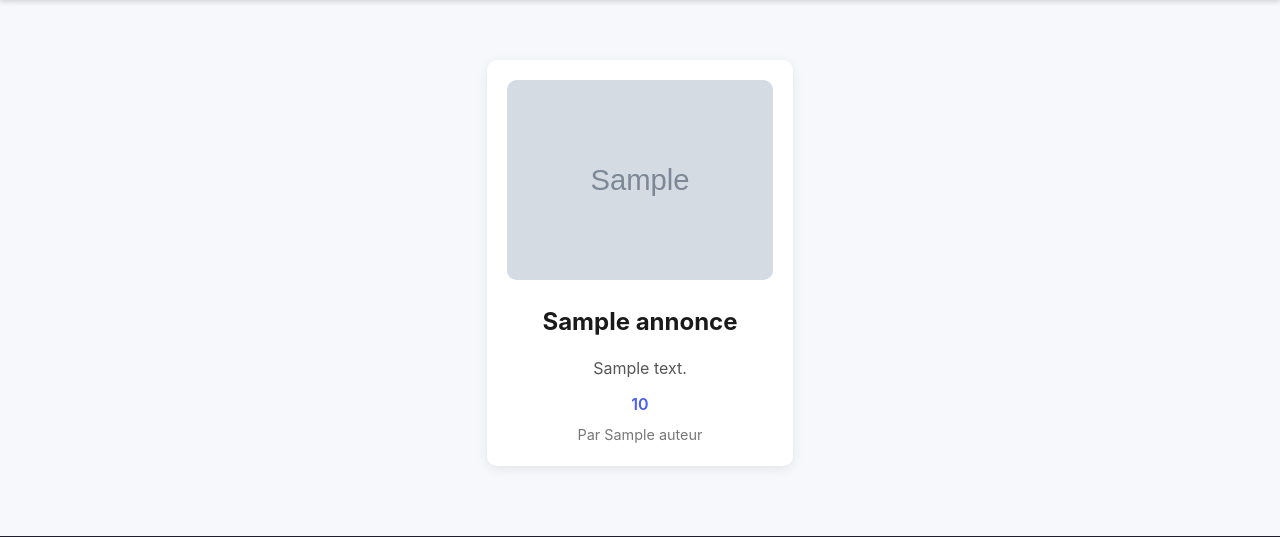
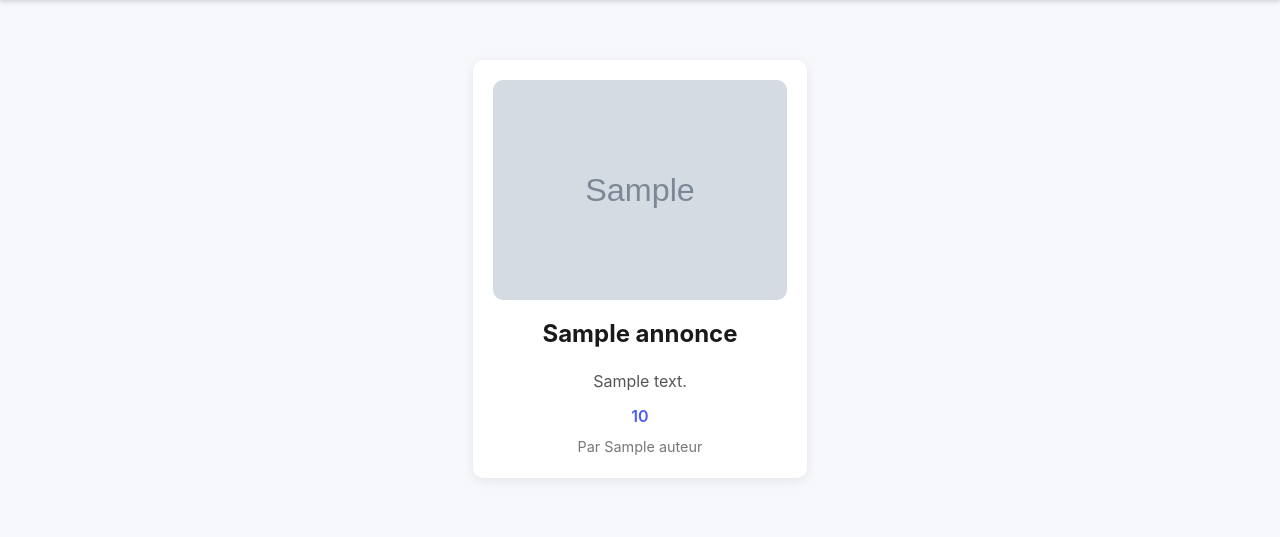
Before and after one commit to moiV123/Site_vente_en_ligne1, a Flask app: page / in a window 1280 px wide. Shown: the part 255-792 px from the top of the page. Run offline with Flask 3, Linux system fonts and the light colour scheme; grey boxes marked "Sample" are stand-in pictures; a database or web service that is not in the repository returns one stand-in record (values such as "Sample title").

Commit message:
img_correction

```diff
--- a/static/base.css
+++ b/static/base.css
@@ -71,12 +71,14 @@ main {
     transform: translateY(-5px);
 }
 
+/* IMAGE D’ANNONCE */
 .img_article {
     width: 100%;
-    height: 200px;
-    object-fit: cover;
+    height: 220px;              /* un peu plus large visuellement */
+    object-fit: cover;          /* remplit la carte sans déformer */
     border-radius: 10px;
-    background: #E5E7EB;
+    margin-bottom: 15px;
+    display: block;
 }
 
 .titre_article {
```
